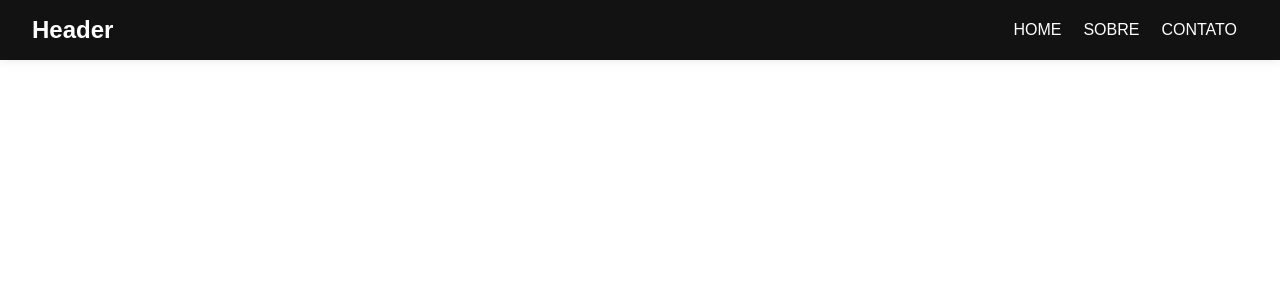
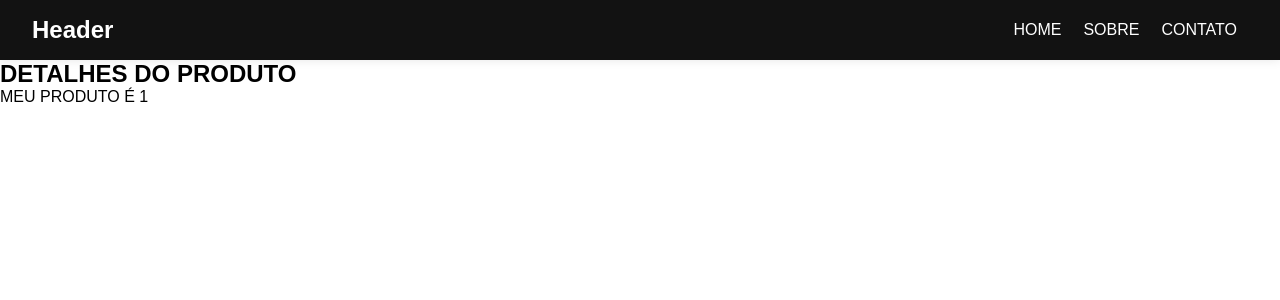
Before and after one commit to GabrielMelo01/curso-react, a JavaScript app: page /produto/1 in a window 1280 px wide. Shown: the top 300 px of the page. Built offline with nearby package versions, Linux system fonts and the light colour scheme; the HTML template or start-up script is replaced by a standard one.

Commit message:
Melhorando nossas Rotas pt2

```diff
--- /dev/null
+++ b/src/pages/Erro/index.js
@@ -0,0 +1,8 @@
+function Erro() {
+    return (
+        <div>
+            <h1>Página não encontrada</h1>
+        </div>
+    );
+}
+export default Erro;
--- /dev/null
+++ b/src/pages/Produto/index.js
@@ -0,0 +1,14 @@
+import { useParams } from "react-router-dom";
+
+function Produto() {
+
+    const {id} = useParams();
+
+    return (
+        <div>
+            <h2>DETALHES DO PRODUTO</h2>
+           <span> MEU PRODUTO É {id} </span>
+        </div>
+    );
+}
+export default Produto;
--- a/src/pages/routes.js
+++ b/src/pages/routes.js
@@ -3,6 +3,8 @@ import Home from "./Home";
 import Sobre from "./Sobre";
 import Contato from "./Contato";
 import Header from "../Components/Header";
+import Erro from "./Erro";
+import Produto from "./Produto";
 
 function RoutesApp() {
     return (
@@ -12,6 +14,9 @@ function RoutesApp() {
                 <Route path='/' element={<Home/>} />
                 <Route path='/sobre' element={<Sobre/>} />
                 <Route path='/contato' element={<Contato/>} />
+                <Route path='/produto/:id' element={<Produto/>} />
+
+                <Route path='*' element={<Erro/>} />
             </Routes>
         </BrowserRouter>
     )
```
